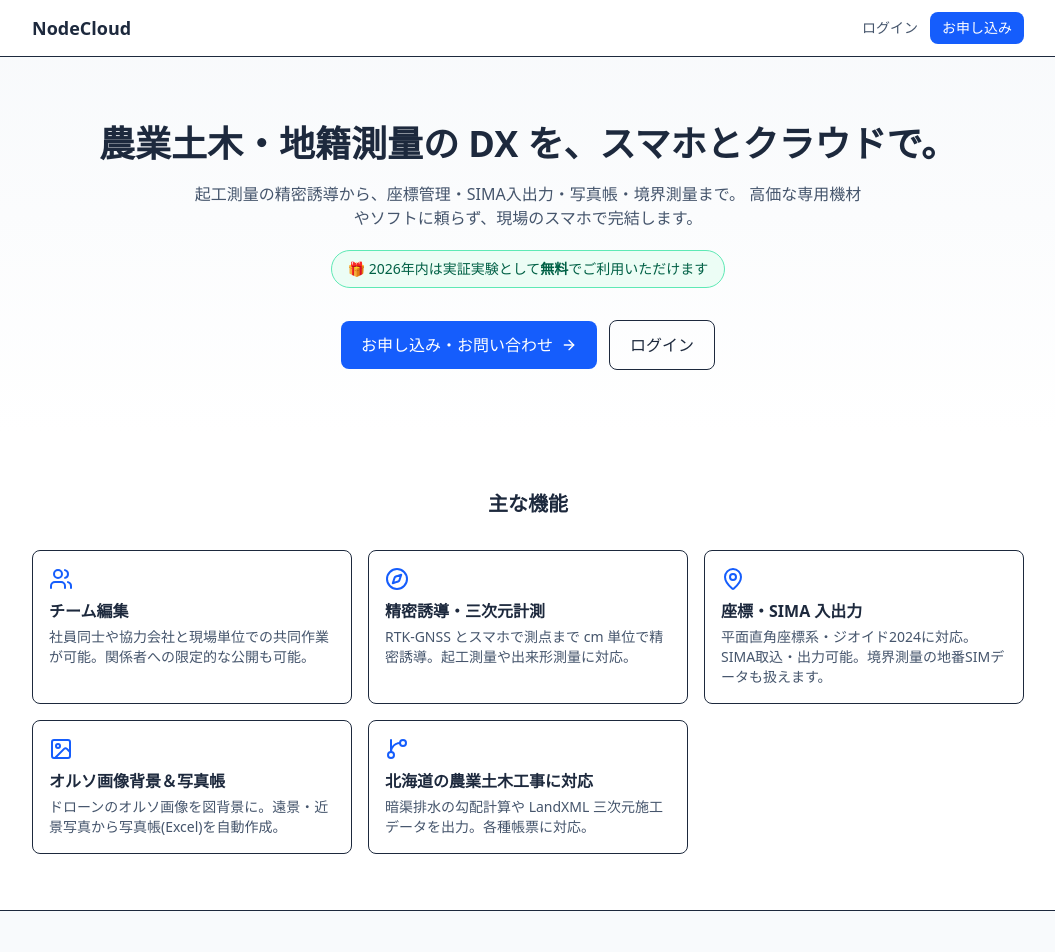
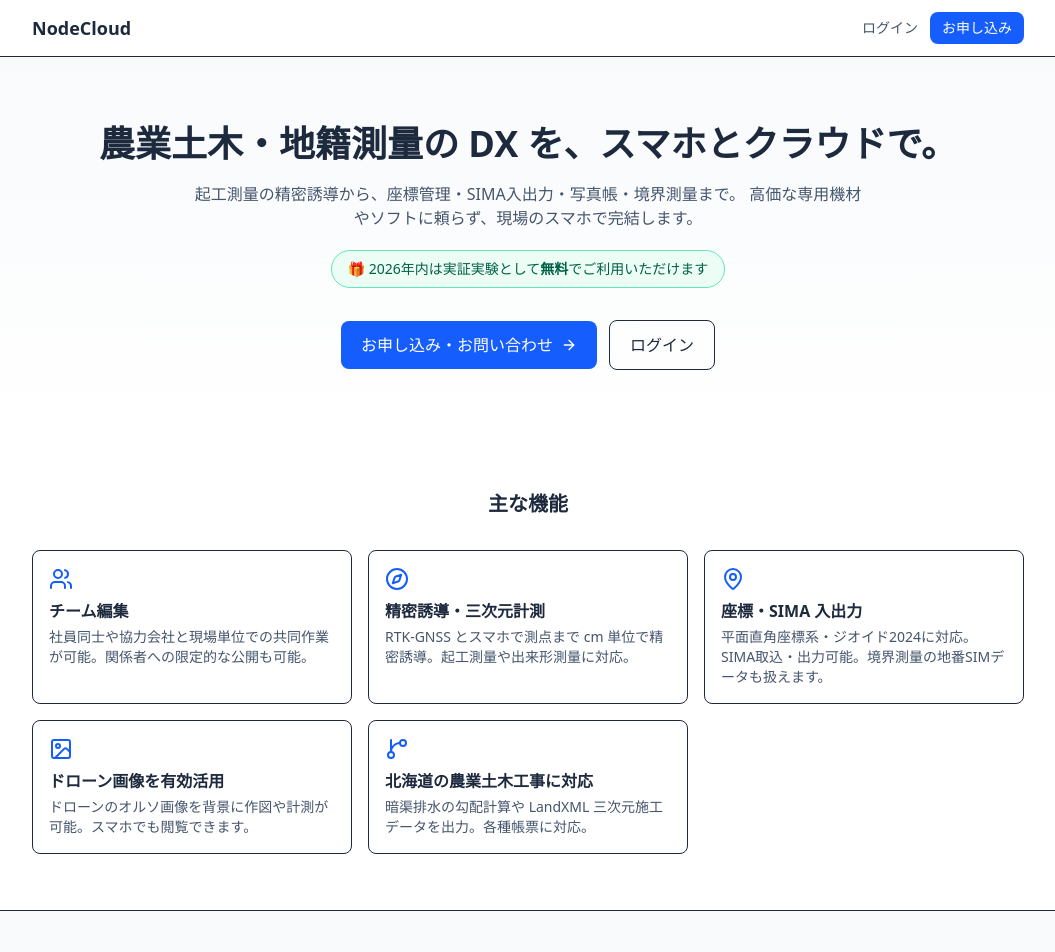
Before and after one commit to yokoyamataro/NodeCloudICT, a React (Vite) app: page /lp in a window 1280 px wide. Shown: the top 952 px of the page, without its empty margins (112-1167 px from the left). Built offline with nearby package versions, Linux system fonts and the light colour scheme; no server answers.

Commit message:
feat(lp): 機能項目を「ドローン画像を有効活用」に変更
Co-Authored-By: Claude Opus 4.7 (1M context) <noreply@anthropic.com>

```diff
--- a/src/features/marketing/LandingPage.tsx
+++ b/src/features/marketing/LandingPage.tsx
@@ -29,8 +29,8 @@ const FEATURES: { icon: React.ComponentType<{ className?: string }>; title: stri
   },
   {
     icon: ImageIcon,
-    title: 'オルソ画像背景＆写真帳',
-    desc: 'ドローンのオルソ画像を図背景に。遠景・近景写真から写真帳(Excel)を自動作成。',
+    title: 'ドローン画像を有効活用',
+    desc: 'ドローンのオルソ画像を背景に作図や計測が可能。スマホでも閲覧できます。',
   },
   {
     icon: GitBranch,
```
